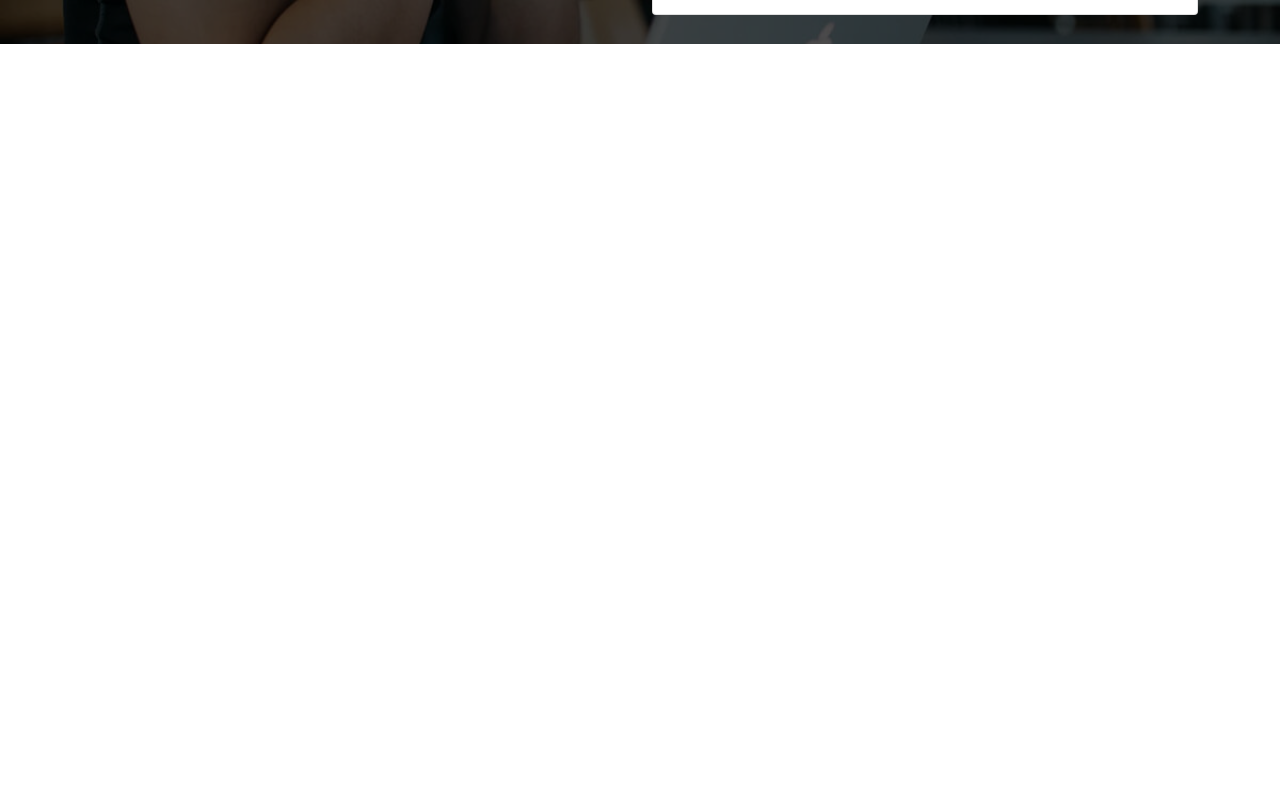
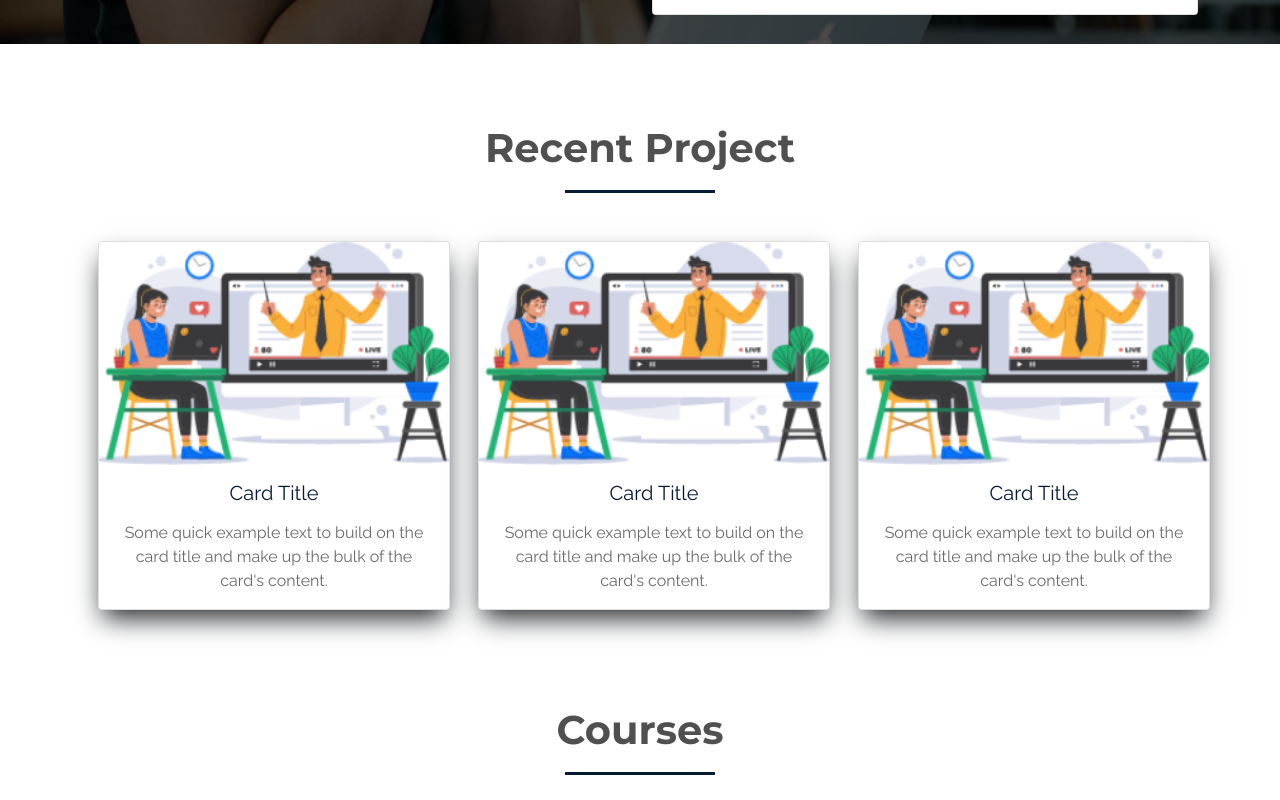
Before and after one commit to Bintaaaa/personal-web-with-reactJs, a React (Create React App) app: page / in a window 1280 px wide. Shown: the part 2260-3060 px from the top of the page. Before the commit the page ends 2304 px from the top, so only its background shows below. Built offline with nearby package versions, Linux system fonts and the light colour scheme.

Commit message:
register for recentProject and Course

```diff
--- a/src/App.js
+++ b/src/App.js
@@ -1,5 +1,7 @@
 import React from "react";
 import Analisyst from "./components/analisyst/Analisyst";
+import Course from "./components/course/Course";
+import RecentProject from "./components/recent/RecentProject";
 import Service from "./components/service/Service";
 import Summery from "./components/summery/Summery";
 import TopBanner from "./components/topBanner/TopBanner";
@@ -12,6 +14,8 @@ function App() {
       <Service />
       <Analisyst />
       <Summery />
+      <RecentProject />
+      <Course />
     </div>
   );
 }
```
